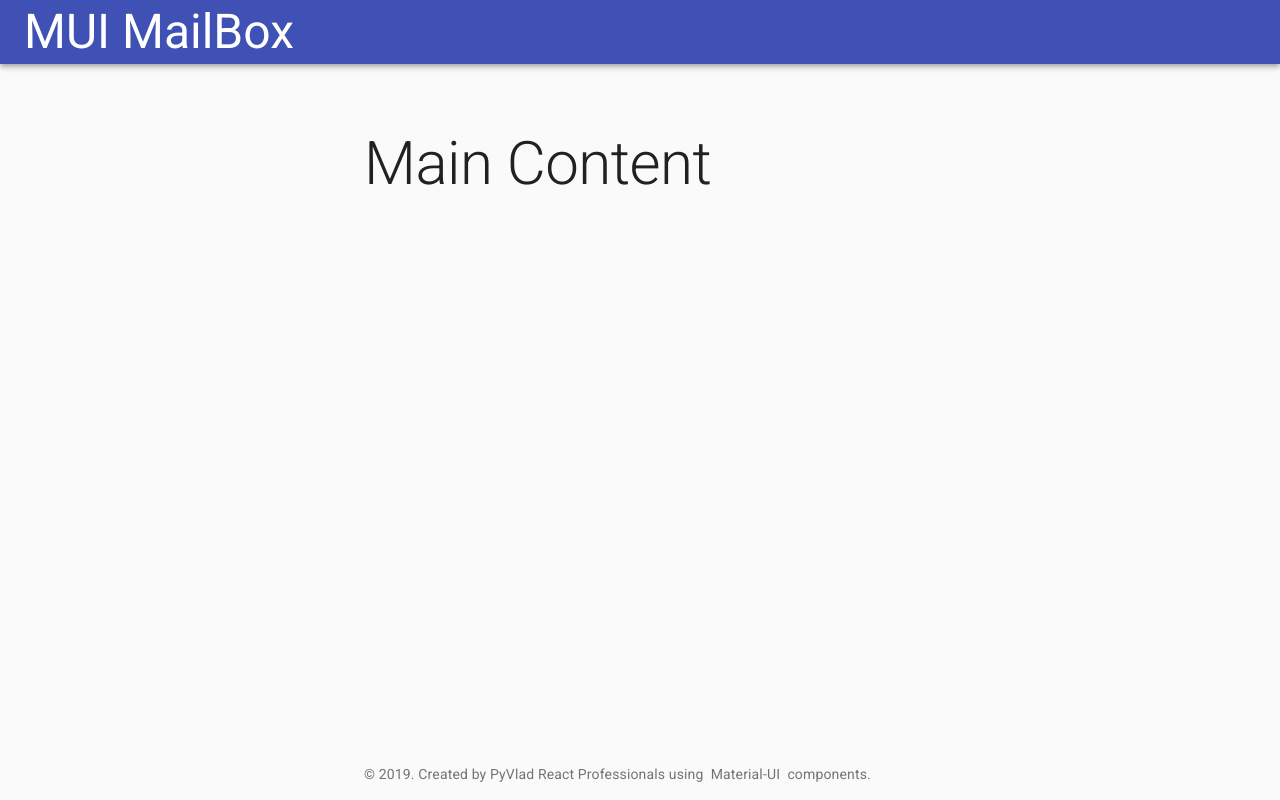
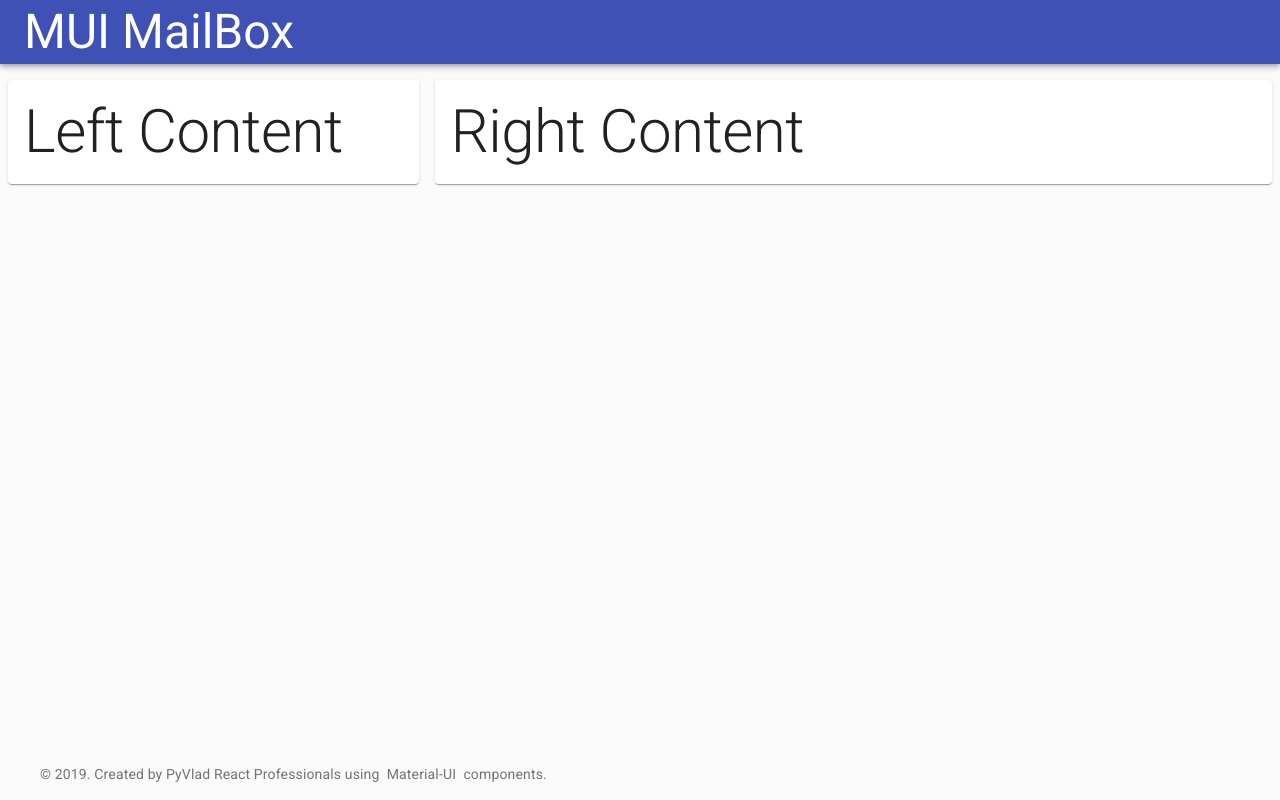
Before and after one commit to pyvlad/mailbox-mui, a React (Create React App) app: page / in a window 1280 px wide. Built offline with nearby package versions, Linux system fonts and the light colour scheme.

Commit message:
add left and right panes

```diff
--- a/src/components/Layout.js
+++ b/src/components/Layout.js
@@ -13,12 +13,13 @@ const useStyles = makeStyles(theme => ({
     minHeight: '100vh',
   },
   main: {
-    marginTop: theme.spacing(8),
-    marginBottom: theme.spacing(2),
+    marginTop: theme.spacing(1),
+    marginBottom: theme.spacing(1),
+    padding: 0,
+    flex: 1
   },
   footer: {
-    padding: theme.spacing(2),
-    marginTop: 'auto'
+    padding: theme.spacing(2)
   },
 }));
 
@@ -32,12 +33,12 @@ export default ({header, footer, mainContent}) => {
         {header}
       </AppBar>
 
-      <Container className={classes.main} maxWidth="sm">
+      <Container className={classes.main}>
         {mainContent}
       </Container>
 
       <footer className={classes.footer}>
-        <Container maxWidth="sm">
+        <Container>
           {footer}
         </Container>
       </footer>
--- a/src/components/MainContent.js
+++ b/src/components/MainContent.js
@@ -1,8 +1,52 @@
 import React from 'react'
-import {Typography} from '@material-ui/core'
+import {makeStyles} from '@material-ui/styles'
+import {
+  Typography,
+  Grid,
+  Paper
+} from '@material-ui/core'
 
-export default () => (
-  <Typography variant="h2" component="h1" gutterBottom>
-    Main Content
-  </Typography>
-)
+
+const useStyles = makeStyles(theme => ({
+  container: {
+    height: "100%"
+  },
+  pane: {
+    padding: theme.spacing(1),
+    width: "100%"
+  },
+  paneContent: {
+    padding: theme.spacing(2),
+    height: "100%"
+  }
+}));
+
+
+export default () => {
+  const classes = useStyles()
+
+  return (
+    <Grid
+      container
+      direction="row"
+      justify="center"
+      alignItems="stretch"
+      className={classes.container}
+    >
+      <Grid item sm={4} className={classes.pane}>
+        <Paper className={classes.paneContent}>
+          <Typography variant="h2" component="h1">
+            Left Content
+          </Typography>
+        </Paper>
+      </Grid>
+      <Grid item sm={8} className={classes.pane}>
+        <Paper className={classes.paneContent}>
+          <Typography variant="h2" component="h1">
+            Right Content
+          </Typography>
+        </Paper>
+      </Grid>
+    </Grid>
+  )
+}
```
